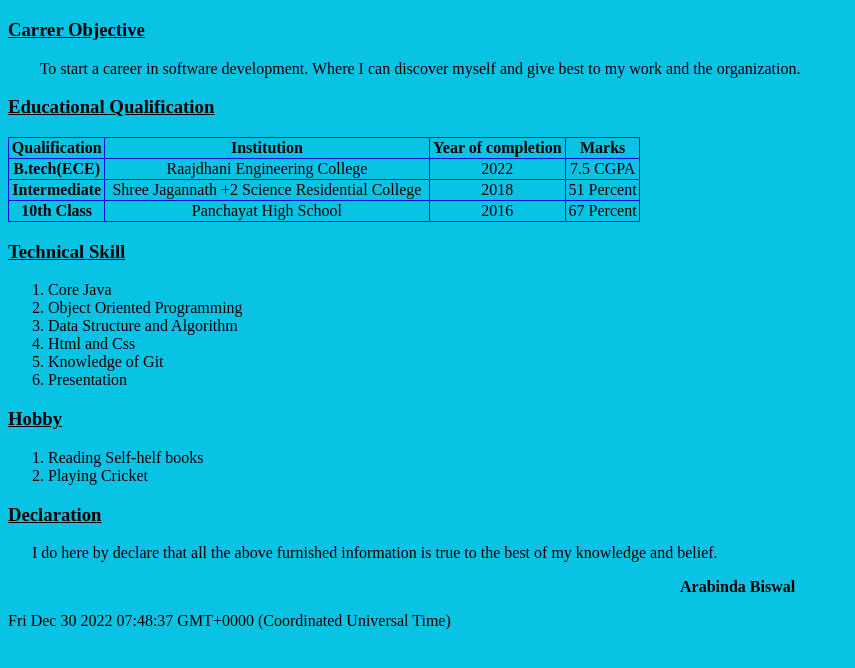
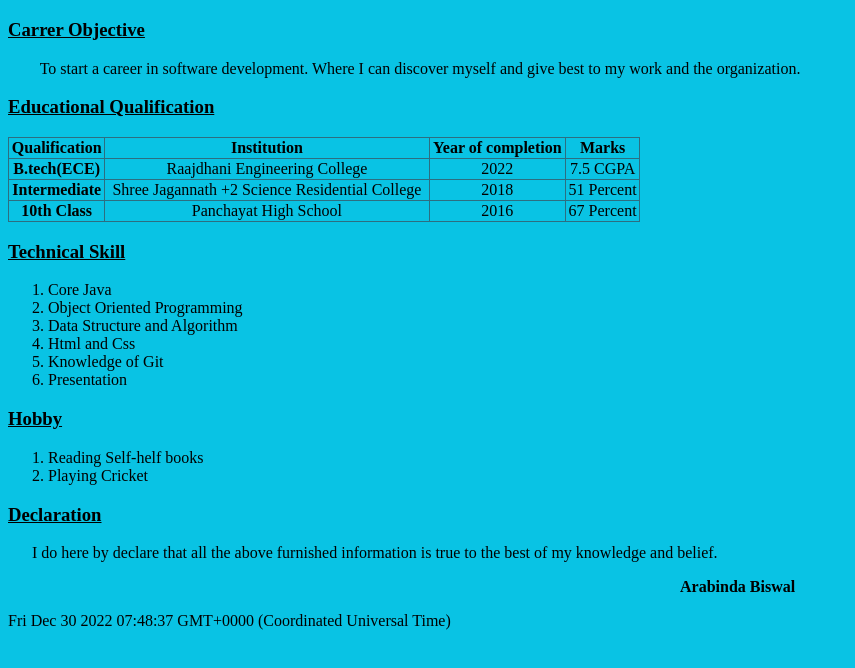
Before and after one commit to 143dsa/resume, a plain HTML site: page index.html in a window 1280 px wide. Shown: the part 116-784 px from the top of the page, without its empty margins (0-855 px from the left). Drawn offline with Linux system fonts and the light colour scheme.

```diff
--- a/index.html
+++ b/index.html
@@ -3,7 +3,7 @@
 <head>
   <style>
     table, td, th {
-      border: 1px solid rgb(9, 12, 219);
+      border: 1px solid rgb(45, 110, 129);
     }
 
     table {
```
